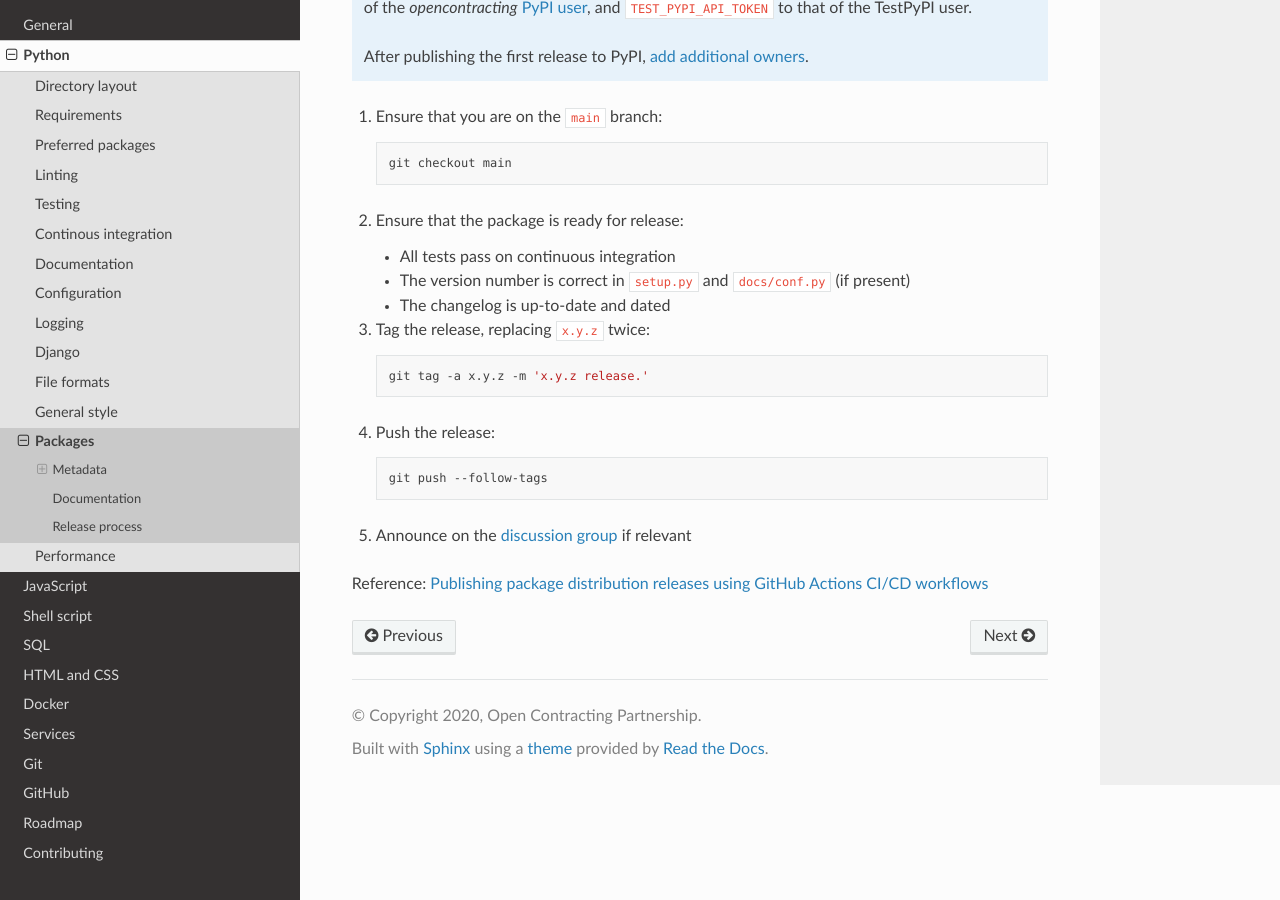
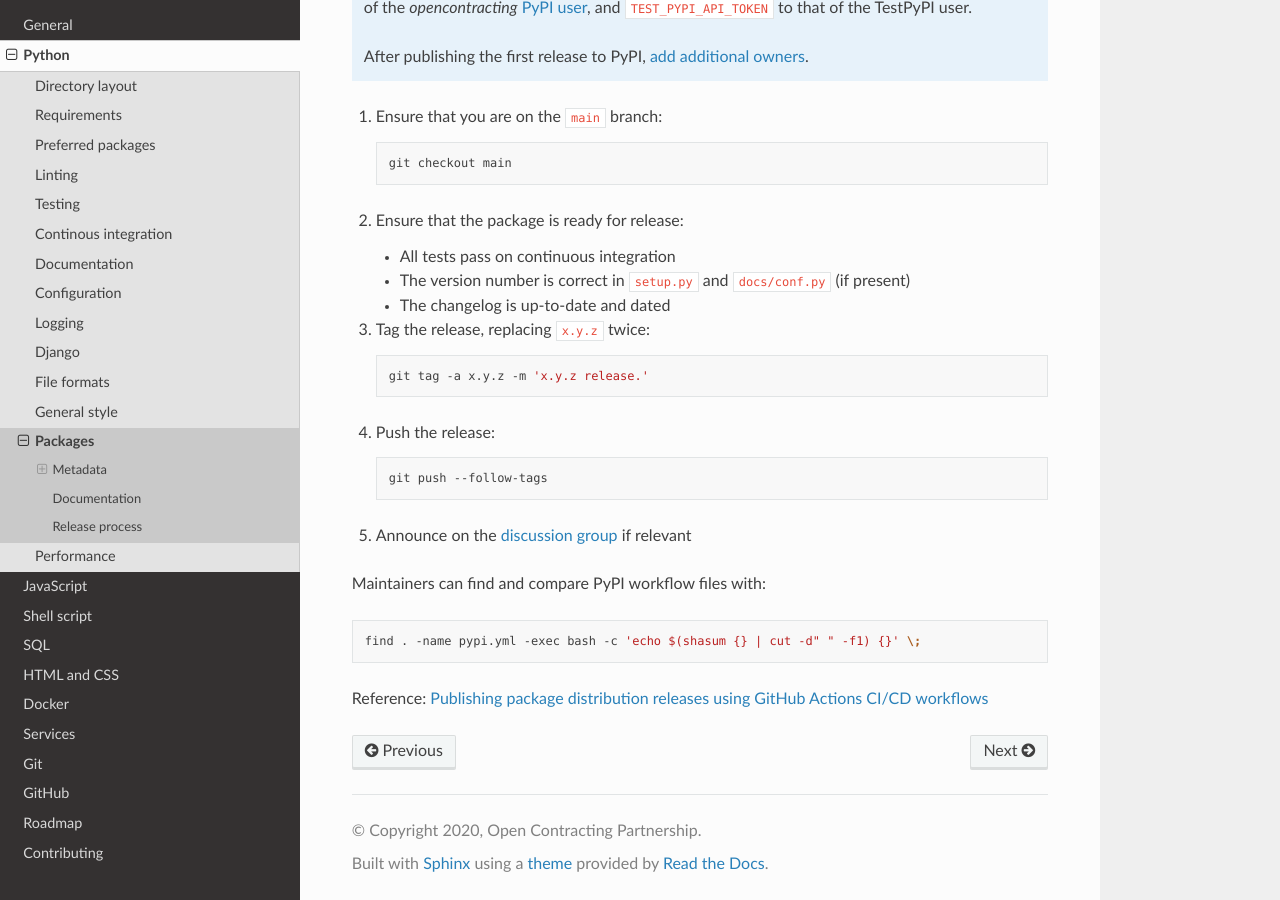
Before and after one commit to open-contracting/software-development-handbook, a Sphinx documentation site: the page built from docs/python/packages.rst, in a window 1280 px wide and 900 px high, scrolled down 2313 px. Built offline with Sphinx 7.4.7 and the Read the Docs theme 2.0.0, drawn with Linux system fonts in a browser that asks for light colours.

Commit message:
python/packages: Add command to find and compare pypi.yml files

```diff
--- a/docs/python/packages.rst
+++ b/docs/python/packages.rst
@@ -58,7 +58,7 @@ Documentation
 
 The template reads the documentation from a ``README.rst`` file. To convert a ``README.md`` file, install ``pandoc`` and run:
 
-.. code-block:: shell
+.. code-block:: bash
 
    pandoc --from=markdown --to=rst --output=README.rst README.md
 
@@ -81,7 +81,7 @@ Release process
 
 #. Ensure that you are on the ``main`` branch:
 
-   .. code-block:: shell
+   .. code-block:: bash
 
       git checkout main
 
@@ -93,16 +93,22 @@ Release process
 
 #. Tag the release, replacing ``x.y.z`` twice:
 
-   .. code-block:: shell
+   .. code-block:: bash
 
       git tag -a x.y.z -m 'x.y.z release.'
 
 #. Push the release:
 
-   .. code-block:: shell
+   .. code-block:: bash
 
       git push --follow-tags
 
 #. Announce on the `discussion group <https://groups.google.com/a/open-contracting.org/g/standard-discuss>`__ if relevant
 
+Maintainers can find and compare PyPI workflow files with:
+
+.. code-block:: bash
+
+   find . -name pypi.yml -exec bash -c 'echo $(shasum {} | cut -d" " -f1) {}' \;
+
 Reference: `Publishing package distribution releases using GitHub Actions CI/CD workflows <https://packaging.python.org/guides/publishing-package-distribution-releases-using-github-actions-ci-cd-workflows/>`__
```
